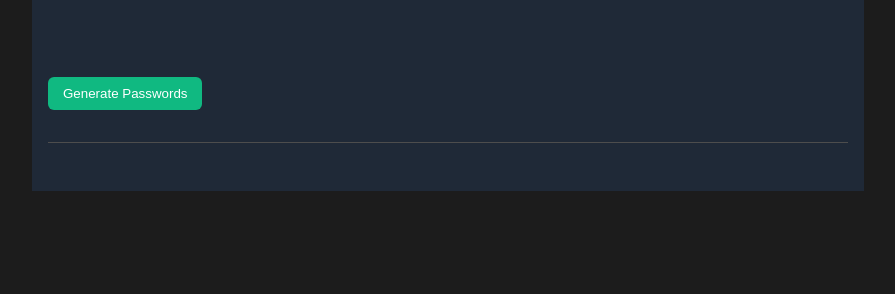
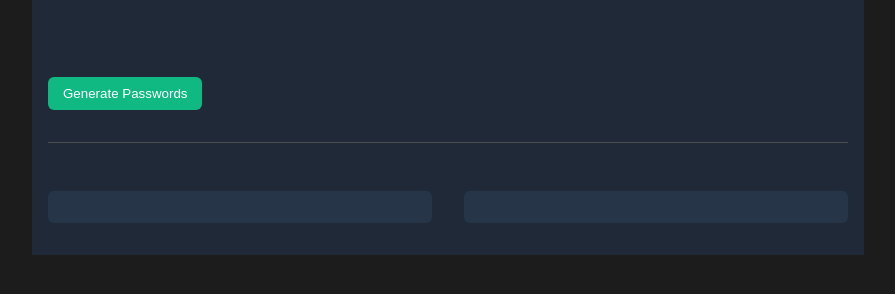
Before and after one commit to uwkng/password-generator, a plain HTML site: page index.html in a window 1280 px wide. Shown: the part 238-532 px from the top of the page, without its empty margins (192-1087 px from the left). Drawn offline with Linux system fonts and the light colour scheme.

Commit message:
feat: added output fields

```diff
--- a/index.html
+++ b/index.html
@@ -15,7 +15,7 @@
         <main>
             <button onclick="createPassword()">Generate Passwords</button>
             <div class="divider"></div>
-            <div>
+            <div class="output-container">
                 <output id="passwordOutput1"></output>
                 <output id="passwordOutput2"></output>
             </div>
--- a/script.js
+++ b/script.js
@@ -6,5 +6,5 @@ createPassword() {
     for (let i = 0; i < 12; i++) {
         password += characters[Math.floor(Math.random() * characters.length)]
     }
-    document.getElementById("passwordOutput1").textContent = password
+    document.getElementById("passwordOutput1").value = password
 }
--- a/style.css
+++ b/style.css
@@ -15,6 +15,22 @@ button {
     border: none;
     border-radius: 6px;
     padding: 9px 15px;
+}
+
+output {
+    display: block;
+    width: 100%;
+    background-color: #273549;
+    margin: 1em 0;
+    color: white;
+    min-height: 2em;
+    border-radius: 6px;
+}
+
+.output-container {
+    display: flex;
+    flex-direction: row;
+    gap: 2em;
 }
 
 .highlight {
```
